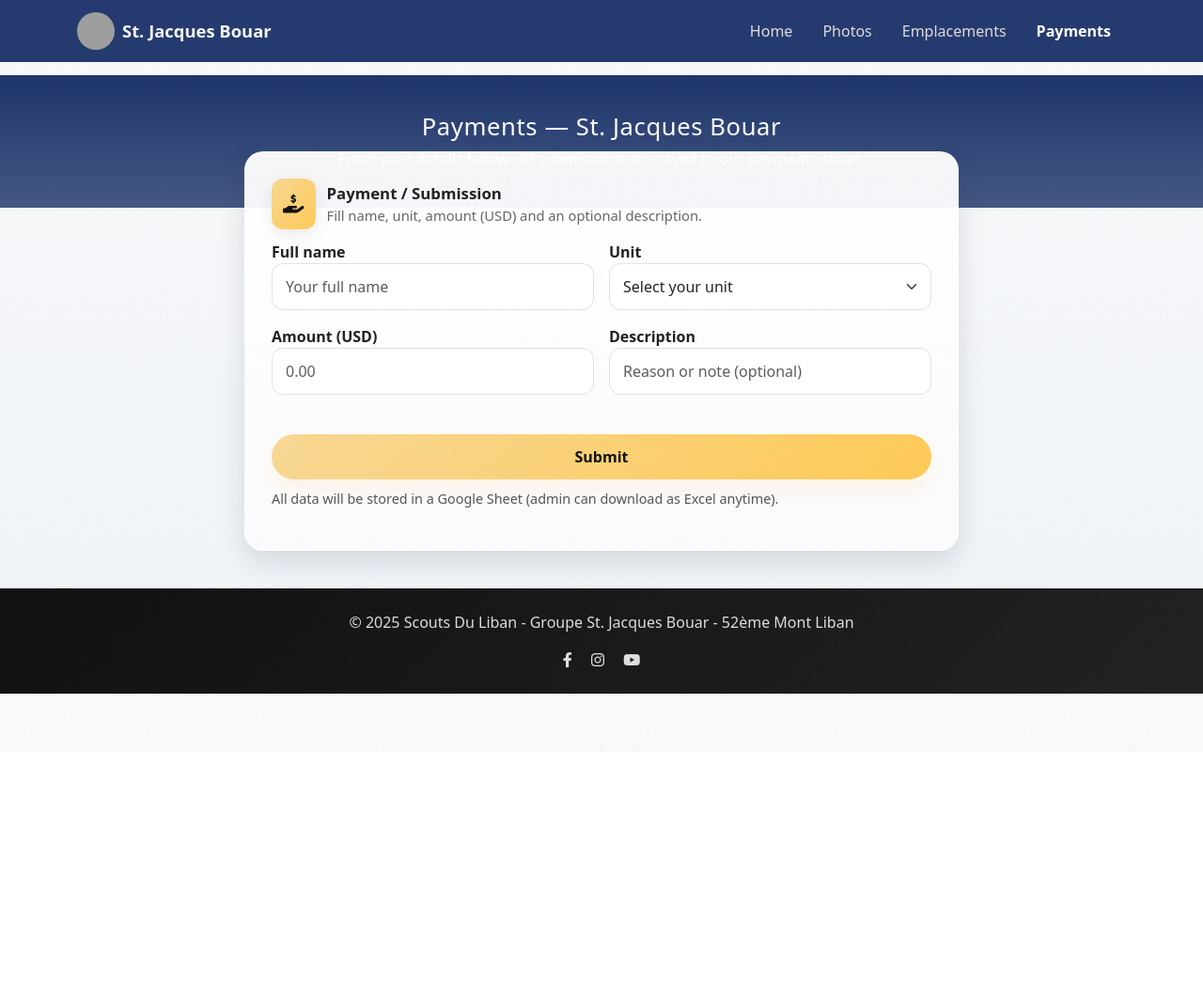
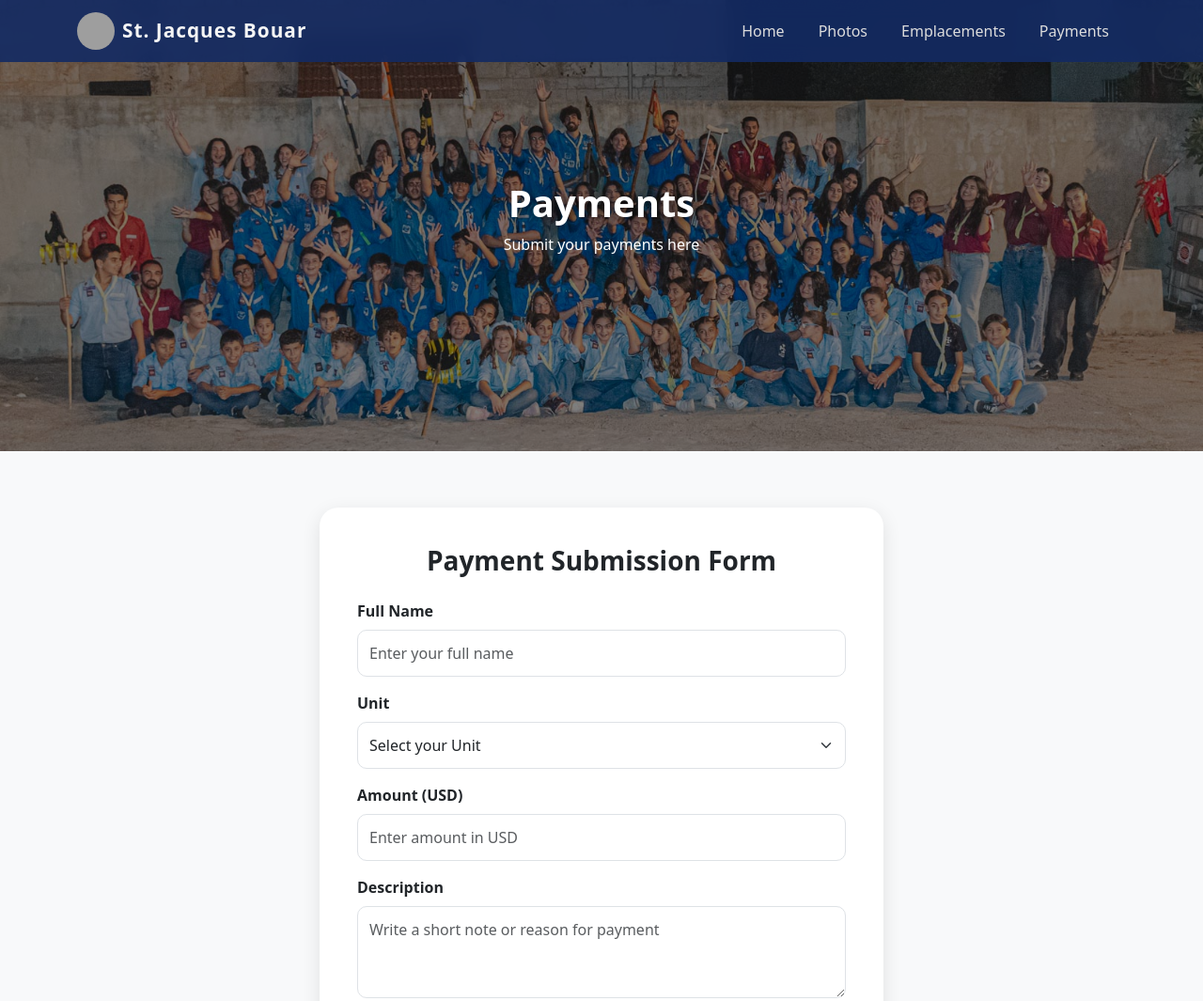
Before and after one commit to Caboujalad/sdlsjb, a plain HTML site: page payments.html in a window 1280 px wide. Shown: the top 1065 px of the page at 94% size. Before the commit the page ends 800 px from the top, so only its background shows below. Drawn offline with nearby package versions, Linux system fonts and the light colour scheme; grey boxes are pictures that could not be loaded.

Commit message:
payments fixed

```diff
--- a/payments.html
+++ b/payments.html
@@ -1,164 +1,186 @@
 <!DOCTYPE html>
 <html lang="en">
 <head>
-  <meta charset="utf-8" />
-  <meta name="viewport" content="width=device-width,initial-scale=1" />
-  <title>Payments — St. Jacques Bouar</title>
-
-  <!-- Bootstrap + Font Awesome (same as your site) -->
+  <meta charset="UTF-8">
+  <meta name="viewport" content="width=device-width, initial-scale=1.0">
+  <title>Payments - Scouts Du Liban - Groupe St. Jacques Bouar - 52ème</title>
   <link href="https://cdn.jsdelivr.net/npm/bootstrap@5.3.3/dist/css/bootstrap.min.css" rel="stylesheet">
   <link href="https://cdnjs.cloudflare.com/ajax/libs/font-awesome/6.4.0/css/all.min.css" rel="stylesheet">
 
   <style>
-    /* Keep the same theme as your main site (glassmorphism nav + hero colors) */
-    :root {
-      --nav-bg: rgba(19, 43, 99, 0.92);
-      --accent-start: #f7d794;
-      --accent-end: #feca57;
-      --glass-blur: 10px;
-      --card-radius: 20px;
+    /* === Navbar (Luxury Glassmorphism) === */
+    .navbar {
+      background: rgba(19, 43, 99, 0.9);
+      backdrop-filter: blur(10px);
+      transition: background 0.4s ease;
+    }
+    .navbar.scrolled {
+      background: rgba(19, 43, 99, 0.9);
+    }
+    .navbar-brand {
+      font-weight: 700;
+      font-size: 1.3rem;
+      color: #f5f5f5 !important;
+      letter-spacing: 1px;
+    }
+    .nav-link {
+      position: relative;
+      color: #ddd !important;
+      margin: 0 10px;
+      font-weight: 500;
+      transition: color 0.3s ease;
+    }
+    .nav-link:hover {
+      color: #f7d794 !important;
+    }
+    .nav-link::after {
+      content: "";
+      position: absolute;
+      bottom: -5px;
+      left: 0;
+      width: 0;
+      height: 2px;
+      background: #f7d794;
+      transition: width 0.3s ease;
+    }
+    .nav-link:hover::after {
+      width: 100%;
     }
 
-    body {
-      background: linear-gradient(180deg, #f8f9fa 0%, #eef2f7 100%);
-      color: #222;
-      font-family: system-ui, -apple-system, "Segoe UI", Roboto, "Helvetica Neue", Arial;
-      padding-top: 80px; /* for fixed navbar */
+    /* === Hero Banner === */
+    #hero {
+      position: relative;
+      background: url('images/c1.jpg') no-repeat center center;
+      background-size: cover;
+      height: 60vh;
+      display: flex;
+      align-items: center;
+      justify-content: center;
+      text-align: center;
+      color: #fff;
+    }
+    #hero::before {
+      content: "";
+      position: absolute;
+      top: 0;
+      left: 0;
+      width: 100%;
+      height: 100%;
+      background: rgba(0,0,0,0.5);
+    }
+    #hero .hero-content {
+      position: relative;
+      z-index: 2;
+    }
+    #hero h1 {
+      font-weight: 800;
+      text-shadow: 2px 2px 10px rgba(0,0,0,0.6);
     }
 
-    /* Navbar (copied + consistent) */
-    .navbar {
-      background: var(--nav-bg);
-      backdrop-filter: blur(var(--glass-blur));
-      transition: background .4s ease;
+    /* === Payment Form === */
+    #payment-section {
+      background: #f8f9fa;
+      padding: 60px 0;
     }
-    .navbar-brand { font-weight:700; font-size:1.15rem; color:#f5f5f5 !important; }
-    .nav-link { color:#ddd !important; margin:0 8px; font-weight:500; }
-    .nav-link:hover { color: #f7d794 !important; }
-    .nav-link.active { color: #fff !important; font-weight:700; }
-
-    /* Page hero */
-    .page-hero {
-      background: linear-gradient(180deg, rgba(19,43,99,0.95), rgba(19,43,99,0.78));
-      color: #fff;
-      padding: 40px 0;
-      text-align: center;
+    .payment-card {
+      background: white;
+      border-radius: 20px;
+      box-shadow: 0 6px 20px rgba(0,0,0,0.1);
+      padding: 40px;
+      max-width: 600px;
+      margin: auto;
     }
-    .page-hero h1 { font-size: 1.6rem; letter-spacing: .6px; margin-bottom:6px; }
-    .page-hero p { opacity:.9; margin-bottom:0; }
-
-    /* Form card - glassmorphism */
-    .form-card {
-      max-width: 760px;
-      margin: -60px auto 40px;
-      background: linear-gradient(180deg, rgba(255,255,255,0.95), rgba(250,250,252,0.95));
-      border-radius: var(--card-radius);
-      padding: 28px;
-      box-shadow: 0 12px 30px rgba(8,20,40,0.12);
-      border: 1px solid rgba(255,255,255,0.6);
+    .form-control, .form-select {
+      border-radius: 10px;
+      padding: 12px;
+    }
+    .btn-submit {
+      background: linear-gradient(135deg, #f7d794, #feca57);
+      color: #222;
+      font-weight: 600;
+      border-radius: 30px;
+      padding: 12px 30px;
+      transition: all 0.3s ease;
+      border: none;
+    }
+    .btn-submit:hover {
+      transform: scale(1.05);
+      box-shadow: 0 8px 20px rgba(0,0,0,0.2);
     }
 
-    .form-header {
-      display:flex;
-      gap:12px;
-      align-items:center;
-      margin-bottom:12px;
-    }
-    .form-header .icon {
-      background: linear-gradient(135deg, var(--accent-start), var(--accent-end));
-      padding: 12px;
-      border-radius: 12px;
-      box-shadow: 0 6px 18px rgba(0,0,0,0.08);
-      color: #111;
-      font-size: 1.25rem;
-    }
-
-    label { font-weight:600; color: #222; }
-    .form-control, .form-select, textarea { border-radius: 12px; padding: 12px 14px; }
-
-    .btn-pay {
-      background: linear-gradient(135deg, var(--accent-start), var(--accent-end));
-      border: none;
-      color: #111;
-      font-weight:700;
-      padding: 12px 18px;
-      border-radius: 999px;
-      box-shadow: 0 10px 24px rgba(254,196,87,0.15);
-    }
-    .btn-pay:active, .btn-pay:focus { transform: translateY(1px); outline: none; box-shadow: 0 6px 18px rgba(0,0,0,0.08); }
-
-    .note { font-size: .9rem; color: #555; margin-top: 10px; }
-
+    /* === Footer === */
     footer {
       background: linear-gradient(135deg, #111, #222);
+    }
+    footer p {
+      margin: 0;
+      font-size: 0.9rem;
+    }
+    .social-icon {
       color: #ddd;
-      padding: 24px 0;
-      margin-top: 40px;
-      text-align:center;
+      font-size: 1.3rem;
+      margin: 0 10px;
+      transition: all 0.3s ease;
     }
-
-    @media (max-width: 576px) {
-      .form-card { margin: -40px 16px 24px; padding:20px; }
+    .social-icon:hover {
+      color: #f7d794;
+      transform: translateY(-5px) scale(1.2);
     }
   </style>
 </head>
+
 <body>
 
-  <!-- Navbar (same markup as index.html, updated to include Payments) -->
+  <!-- Navbar -->
   <nav class="navbar navbar-expand-lg navbar-dark fixed-top">
     <div class="container">
       <a class="navbar-brand d-flex align-items-center" href="index.html">
-        <img src="https://encrypted-tbn0.gstatic.com/images?q=tbn:ANd9GcT2CGWZC8ML3FV1sbsBcDpPJw4GvVWPsTsTeA&s" alt="Scouts Logo" width="40" height="40" class="me-2 rounded-circle">
+        <img src="https://encrypted-tbn0.gstatic.com/images?q=tbn:ANd9GcT2CGWZC8ML3FV1sbsBcDpPJw4GvVWPsTsTeA&s"
+             alt="Scouts Logo" width="40" height="40" class="me-2 rounded-circle">
         St. Jacques Bouar
       </a>
-      <button class="navbar-toggler" type="button" data-bs-toggle="collapse" data-bs-target="#navbarNavPay">
+      <button class="navbar-toggler" type="button" data-bs-toggle="collapse" data-bs-target="#navbarNav">
         <span class="navbar-toggler-icon"></span>
       </button>
-
-      <div class="collapse navbar-collapse" id="navbarNavPay">
+      <div class="collapse navbar-collapse" id="navbarNav">
         <ul class="navbar-nav ms-auto">
           <li class="nav-item"><a class="nav-link" href="index.html">Home</a></li>
           <li class="nav-item"><a class="nav-link" href="photos.html">Photos</a></li>
           <li class="nav-item"><a class="nav-link" href="maps.html">Emplacements</a></li>
-          <li class="nav-item"><a class="nav-link active" href="donate.html">Payments</a></li>
+          <li class="nav-item"><a class="nav-link active" href="payments.html">Payments</a></li>
         </ul>
       </div>
     </div>
   </nav>
 
-  <!-- Hero area -->
-  <section class="page-hero">
-    <div class="container">
-      <h1>Payments — St. Jacques Bouar</h1>
-      <p>Enter your details below. All submissions are saved to our payments sheet.</p>
+  <!-- Hero Section -->
+  <section id="hero">
+    <div class="hero-content">
+      <h1>Payments</h1>
+      <p>Submit your payments here</p>
     </div>
   </section>
 
-  <!-- Form card -->
-  <div class="form-card">
-    <div class="form-header">
-      <div class="icon"><i class="fas fa-hand-holding-dollar"></i></div>
-      <div>
-        <div style="font-weight:800; font-size:1.05rem;">Payment / Submission</div>
-        <div style="font-size:.92rem; color:#666;">Fill name, unit, amount (USD) and an optional description.</div>
-      </div>
+  <!-- Payment Form Section -->
+  <section id="payment-section">
+    <div class="container">
+      <div class="payment-card">
+        <h3 class="text-center mb-4 fw-bold">Payment Submission Form</h3>
+
+        <form action="https://script.google.com/macros/s/AKfycbwh85Nq54FJYOXE75H76ohOPr3isZvJsqVSlzxLabaIVadPHDNPcQdc5dwli0wwevFI/exec" method="POST" target="_self">
+          <div class="mb-3">
+            <label for="name" class="form-label fw-semibold">Full Name</label>
+            <input type="text" name="name" id="name" class="form-control" placeholder="Enter your full name" required>
           </div>
 
-    <form id="paymentForm" novalidate>
-      <div class="row g-3">
-        <div class="col-md-6">
-          <label for="name">Full name</label>
-          <input id="name" class="form-control" type="text" placeholder="Your full name" required>
-        </div>
-
-        <div class="col-md-6">
-          <label for="unit">Unit</label>
-          <select id="unit" class="form-select" required>
-            <option value="" selected disabled>Select your unit</option>
+          <div class="mb-3">
+            <label for="unit" class="form-label fw-semibold">Unit</label>
+            <select name="unit" id="unit" class="form-select" required>
+              <option value="">Select your Unit</option>
               <option>CG</option>
               <option>MDG</option>
+              <option>Louveteaux</option>
               <option>Louvettes</option>
-            <option>Louveteaux</option>
               <option>Eclaireurs</option>
               <option>Eclaireuses</option>
               <option>Clan</option>
@@ -166,104 +188,43 @@
             </select>
           </div>
 
-        <div class="col-md-6">
-          <label for="amount">Amount (USD)</label>
-          <input id="amount" class="form-control" type="number" min="0" step="0.01" placeholder="0.00" required>
+          <div class="mb-3">
+            <label for="amount" class="form-label fw-semibold">Amount (USD)</label>
+            <input type="number" name="amount" id="amount" class="form-control" placeholder="Enter amount in USD" required min="1" step="0.01">
           </div>
 
-        <div class="col-md-6">
-          <label for="description">Description</label>
-          <input id="description" class="form-control" type="text" placeholder="Reason or note (optional)">
+          <div class="mb-3">
+            <label for="description" class="form-label fw-semibold">Description</label>
+            <textarea name="description" id="description" class="form-control" rows="3" placeholder="Write a short note or reason for payment"></textarea>
           </div>
 
-        <div class="col-12">
-          <div id="statusMessage" class="note"></div>
+          <div class="text-center">
+            <button type="submit" class="btn-submit">Submit</button>
           </div>
-
-        <div class="col-12 d-grid">
-          <button id="submitBtn" class="btn btn-pay">Submit</button>
+        </form>
       </div>
     </div>
-    </form>
+  </section>
 
-    <p class="note">All data will be stored in a Google Sheet (admin can download as Excel anytime).</p>
-  </div>
-
-  <footer>
+  <!-- Footer -->
+  <footer class="text-white text-center py-4">
     <p>© 2025 Scouts Du Liban - Groupe St. Jacques Bouar - 52ème Mont Liban</p>
-    <div style="margin-top:8px;">
-      <a href="#" class="me-3" style="color:#ddd;"><i class="fab fa-facebook-f"></i></a>
-      <a href="#" class="me-3" style="color:#ddd;"><i class="fab fa-instagram"></i></a>
-      <a href="#" style="color:#ddd;"><i class="fab fa-youtube"></i></a>
+    <div>
+      <a href="https://www.facebook.com/profile.php?id=100089730670165" class="social-icon"><i class="fab fa-facebook-f"></i></a>
+      <a href="https://www.instagram.com/sdl_stjacques_bouar" class="social-icon"><i class="fab fa-instagram"></i></a>
+      <a href="https://youtube.com/@sdl-groupestjacquesbouar4600" class="social-icon"><i class="fab fa-youtube"></i></a>
     </div>
   </footer>
 
   <script src="https://cdn.jsdelivr.net/npm/bootstrap@5.3.3/dist/js/bootstrap.bundle.min.js"></script>
-
   <script>
-    // =======================
-    // ====== CONFIG =========
-    // Replace this with your deployed Google Apps Script Web App URL (the "exec" URL)
-    const SCRIPT_URL = "https://script.google.com/macros/s/AKfycbyTjMjmt5SSh03CulNEImK3-2vPG8PnT1Weyh05O7lqbpTxRaNdVzNXpe5ukQrJyfhE/exec";
-    // =======================
-
-    const form = document.getElementById("paymentForm");
-    const statusMessage = document.getElementById("statusMessage");
-    const submitBtn = document.getElementById("submitBtn");
-
-    function setStatus(text, ok = true) {
-      statusMessage.textContent = text;
-      statusMessage.style.color = ok ? "green" : "red";
-    }
-
-    form.addEventListener("submit", async (e) => {
-      e.preventDefault();
-      setStatus("Sending...", true);
-      submitBtn.disabled = true;
-
-      const payload = {
-        name: document.getElementById("name").value.trim(),
-        unit: document.getElementById("unit").value,
-        amount: document.getElementById("amount").value,
-        description: document.getElementById("description").value.trim()
-      };
-
-      // Basic client-side validation
-      if (!payload.name || !payload.unit || payload.amount === "" || isNaN(Number(payload.amount))) {
-        setStatus("Please fill all required fields correctly.", false);
-        submitBtn.disabled = false;
-        return;
-      }
-
-      try {
-        const res = await fetch(SCRIPT_URL, {
-          method: "POST",
-          body: JSON.stringify(payload),
-          headers: { "Content-Type": "application/json" }
-        });
-
-        // If network-level failure, fetch throws. If response returned, check status or JSON
-        const text = await res.text();
-
-        // Try parse JSON if any
-        let json = null;
-        try { json = JSON.parse(text); } catch (_) { json = null; }
-
-        if (res.ok && (json && json.result === "success" || text.toLowerCase().includes("success"))) {
-          setStatus("✅ Submitted successfully!");
-          form.reset();
+    // Navbar scroll effect
+    window.addEventListener("scroll", function() {
+      const navbar = document.querySelector(".navbar");
+      if (window.scrollY > 50) {
+        navbar.classList.add("scrolled");
       } else {
-          // show exact server message if available
-          const msg = (json && json.message) ? json.message : (text || "Server returned non-ok response");
-          setStatus("❌ Submission failed: " + msg, false);
-        }
-
-      } catch (err) {
-        // show helpful debug message
-        setStatus("❌ Network or CORS error. Check the 'Script URL' and deployment settings.", false);
-        console.error("Submission error:", err);
-      } finally {
-        submitBtn.disabled = false;
+        navbar.classList.remove("scrolled");
       }
     });
   </script>
```
Lines whose indentation alone changed are shown as unchanged.
